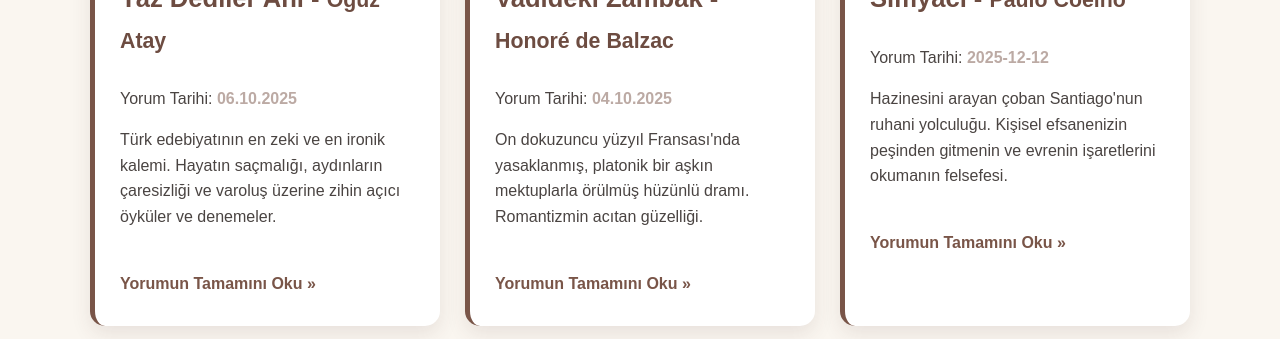
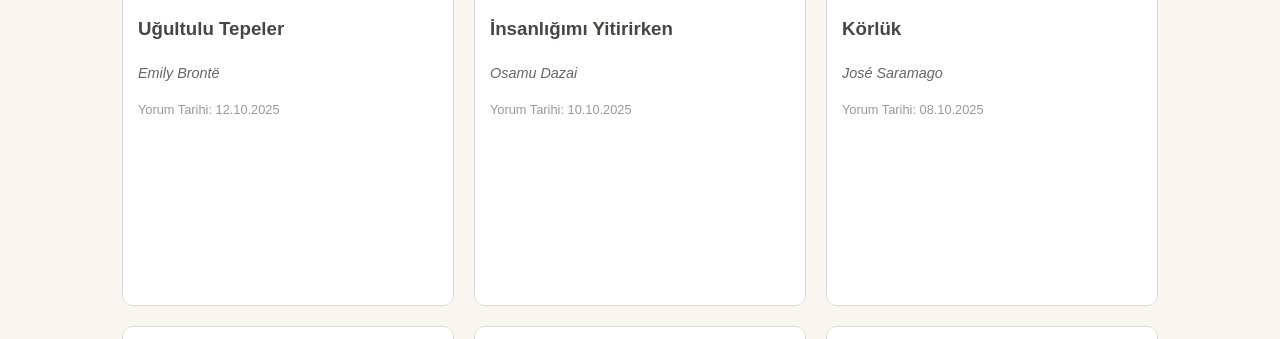
Before and after one commit to arbuk/NovaBlog, a PHP site: page /index.php in a window 1280 px wide. Shown: the part 1949-2288 px from the top of the page. Run offline with PHP 8.4, Linux system fonts and the light colour scheme.

Commit message:
Update index.php

```diff
--- a/index.php
+++ b/index.php
@@ -256,15 +250,23 @@
 
     <?php if ($page_type == 'list'): ?>
 
-            <section class="posts-list">
+        <section class="posts-list" style="display: flex; flex-wrap: wrap; gap: 20px; justify-content: center;">
 
             <?php foreach ($books as $id => $book):  ?>
-                    <article class="blog-post">
-                        <h3><?php echo $book['title']; ?> - <small><?php echo $book['author']; ?></small></h3>
-                        <p class="post-meta">Yorum Tarihi: <span><?php echo $book['date']; ?></span></p>
-                        <p class="post-summary"><?php echo $book['summary']; ?></p>
+                <article class="book-card" style="width: 300px; border: 1px solid #ddd; padding: 15px; border-radius: 10px; background: #fff; transition: 0.3s; position: relative;">
 
-                        <a href="index.php?id=<?php echo $id; ?>" class="read-more">Yorumun Tamamını Oku &raquo;</a>
+                    <div class="book-card-cover"></div>
+
+                    <div class="book-content">
+                        <h3 style="margin-top:0;"><?php echo $book['title']; ?></h3>
+                        <p style="font-style: italic; color: #666; font-size: 0.9em;"><?php echo $book['author']; ?></p>
+                        <p class="post-meta" style="font-size: 0.8em; color: #999;">Yorum Tarihi: <?php echo $book['date']; ?></p>
+
+                        <div class="book-details" style="opacity:0; transition: 0.3s; transform: translateY(10px);">
+                            <p class="post-summary" style="font-size: 0.85em; color: #444;"><?php echo $book['summary']; ?></p>
+                            <a href="index.php?id=<?php echo $id; ?>" class="read-more" style="color: #b8860b; font-weight: bold; text-decoration: none;">Yorumun Tamamını Oku &raquo;</a>
+                        </div>
+                    </div>
                 </article>
             <?php endforeach; ?>
 
```
Also changed, not shown: other parts of index.php (+16 -21 lines). Lines whose indentation alone changed are shown as unchanged.
